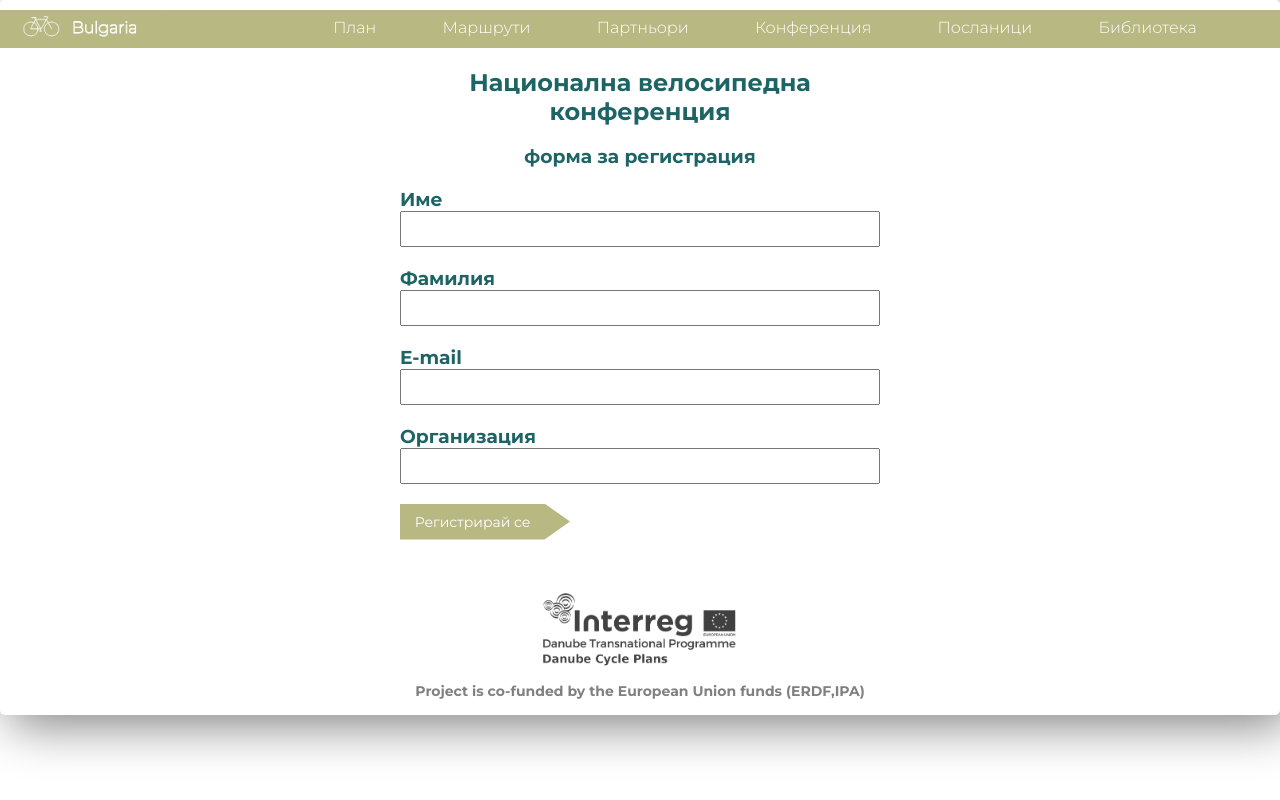
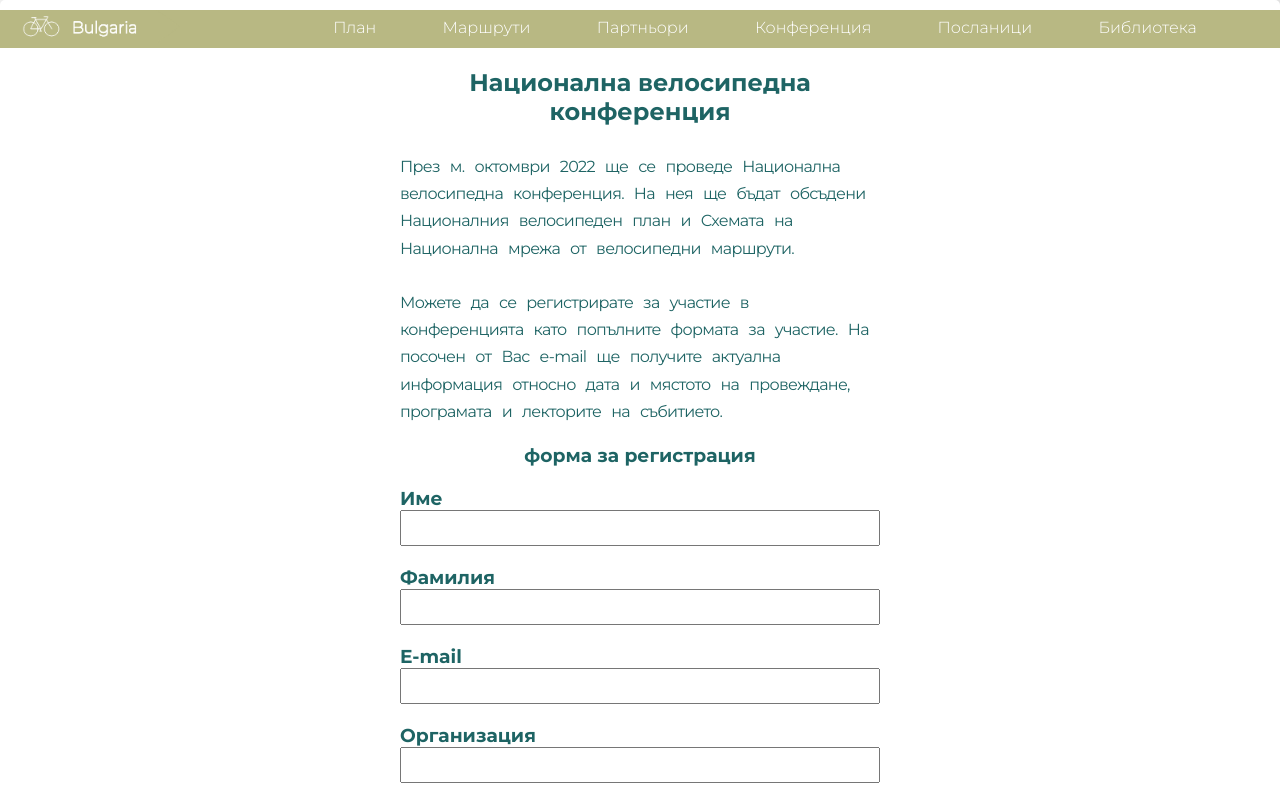
Before and after one commit to KirilKaloyanov/bg-cycling-plan, a React (Create React App) app: page /conference in a window 1280 px wide. Shown: the top 800 px of the page. Built offline with nearby package versions, Linux system fonts and the light colour scheme.

Commit message:
Implement successful registration confrimation

```diff
--- a/src/components/conference.jsx
+++ b/src/components/conference.jsx
@@ -12,6 +12,7 @@ class Conference extends Component {
       organisation: "",
     },
     errors: {},
+    registrationId: "",
   };
 
   schema = {
@@ -19,6 +20,23 @@ class Conference extends Component {
     lastName: Joi.string().required().max(30),
     email: Joi.string().email().max(96),
     organisation: Joi.string().max(256),
+  };
+
+  componentDidMount() {
+    const registrationId = localStorage.getItem("registrationId");
+    this.setState({ registrationId });
+  }
+
+  handleNewRegistration = () => {
+    localStorage.removeItem("registrationId");
+    const account = {
+      firstName: "",
+      lastName: "",
+      email: "",
+      organisation: "",
+    };
+    const registrationId = "";
+    this.setState({ account, registrationId });
   };
 
   translateErrorMessage = (errors, i) => {
@@ -66,17 +84,18 @@ class Conference extends Component {
 
   handleSubmit = async (e) => {
     e.preventDefault();
-    // let errors = this.validate();
-    // this.setState({ errors: errors || {} });
-    // if (errors) return;
+    let errors = this.validate();
+    this.setState({ errors: errors || {} });
+    if (errors) return;
 
     try {
       const { data } = await registerParticipant(this.state.account);
-      console.log(data);
+      let registrationId = this.state.registrationId;
+      registrationId = data;
+      this.setState({ registrationId });
+
+      localStorage.setItem("registrationId", registrationId);
     } catch (ex) {
-      console.log(ex.response);
-
-      //    VALIDATION FROM THE SERVER
       let errors = {};
       if (ex.response && ex.response.status === 400) {
         for (let item in ex.response.data.errors) {
@@ -105,8 +124,30 @@ class Conference extends Component {
     return (
       <div className="form_container">
         <h2 className="align_center">Национална велосипедна конференция</h2>
+        <div className="text text_block">
+          <br />
+          През м. октомври 2022 ще се проведе Национална велосипедна
+          конференция. На нея ще бъдат обсъдени Националния велосипеден план и
+          Схемата на Национална мрежа от велосипедни маршрути. <br />
+          <br />
+          Можете да се регистрирате за участие в конференцията като попълните
+          формата за участие. На посочен от Вас e-mail ще получите актуална
+          информация относно дата и мястото на провеждане, програмата и
+          лекторите на събитието.
+        </div>
+        {this.state.registrationId && (
+          <div>
+            <h3 className="align_center">
+              Вие сте регистрирани за конференцията.
+            </h3>
+            <button className="btn_arrow" onClick={this.handleNewRegistration}>
+              Нова регистрация
+            </button>
+          </div>
+        )}
+        {!this.state.registrationId && (
+          <form onSubmit={this.handleSubmit}>
             <h3 className="align_center">форма за регистрация</h3>
-        <form onSubmit={this.handleSubmit}>
             {this.renderInput("firstName", "Име", firstName)}
             {this.renderInput("lastName", "Фамилия", lastName)}
             {this.renderInput("email", "E-mail", email)}
@@ -115,6 +156,7 @@ class Conference extends Component {
               Регистрирай се
             </button>
           </form>
+        )}
       </div>
     );
   }
```
Lines whose indentation alone changed are shown as unchanged.
